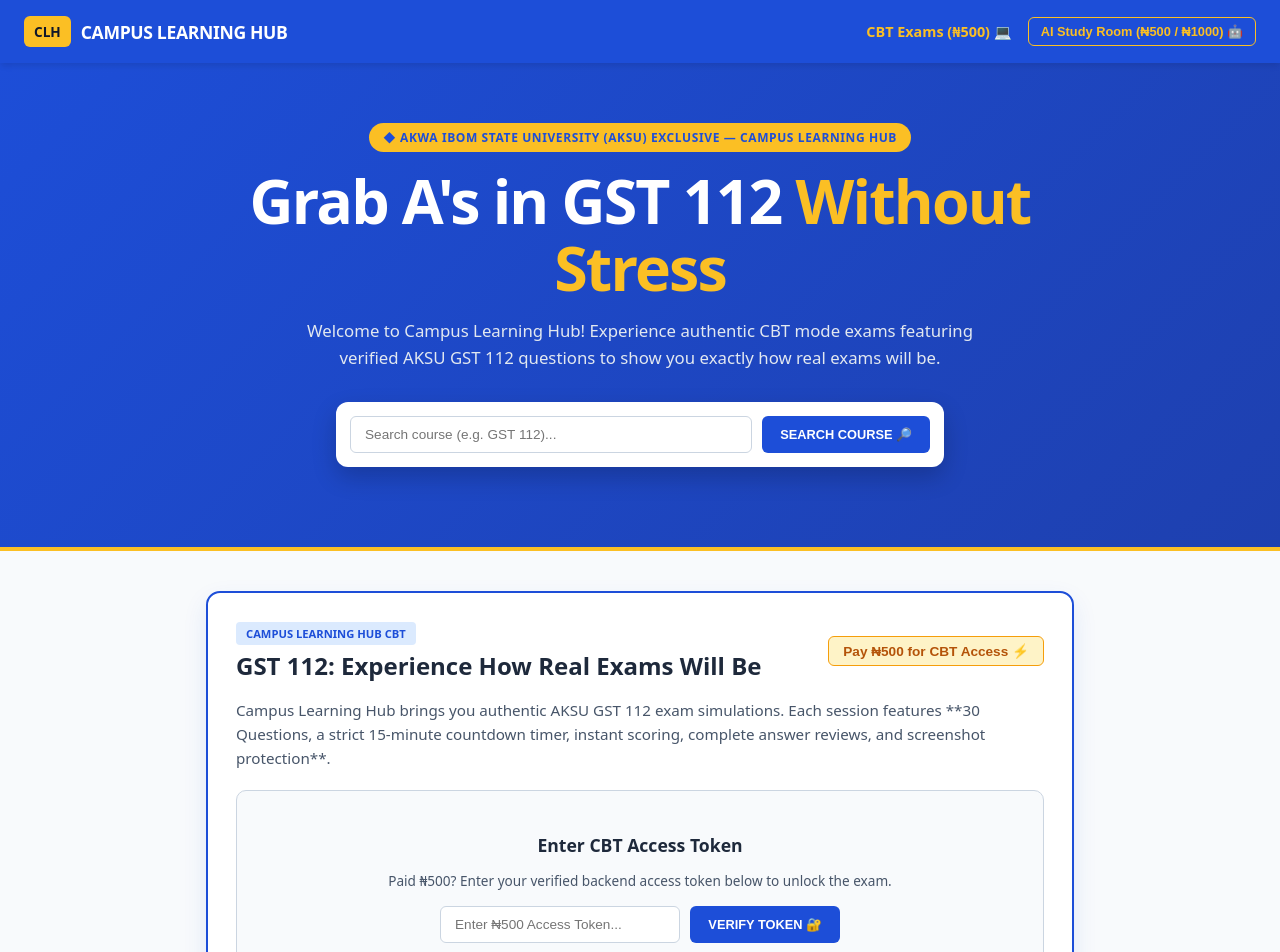
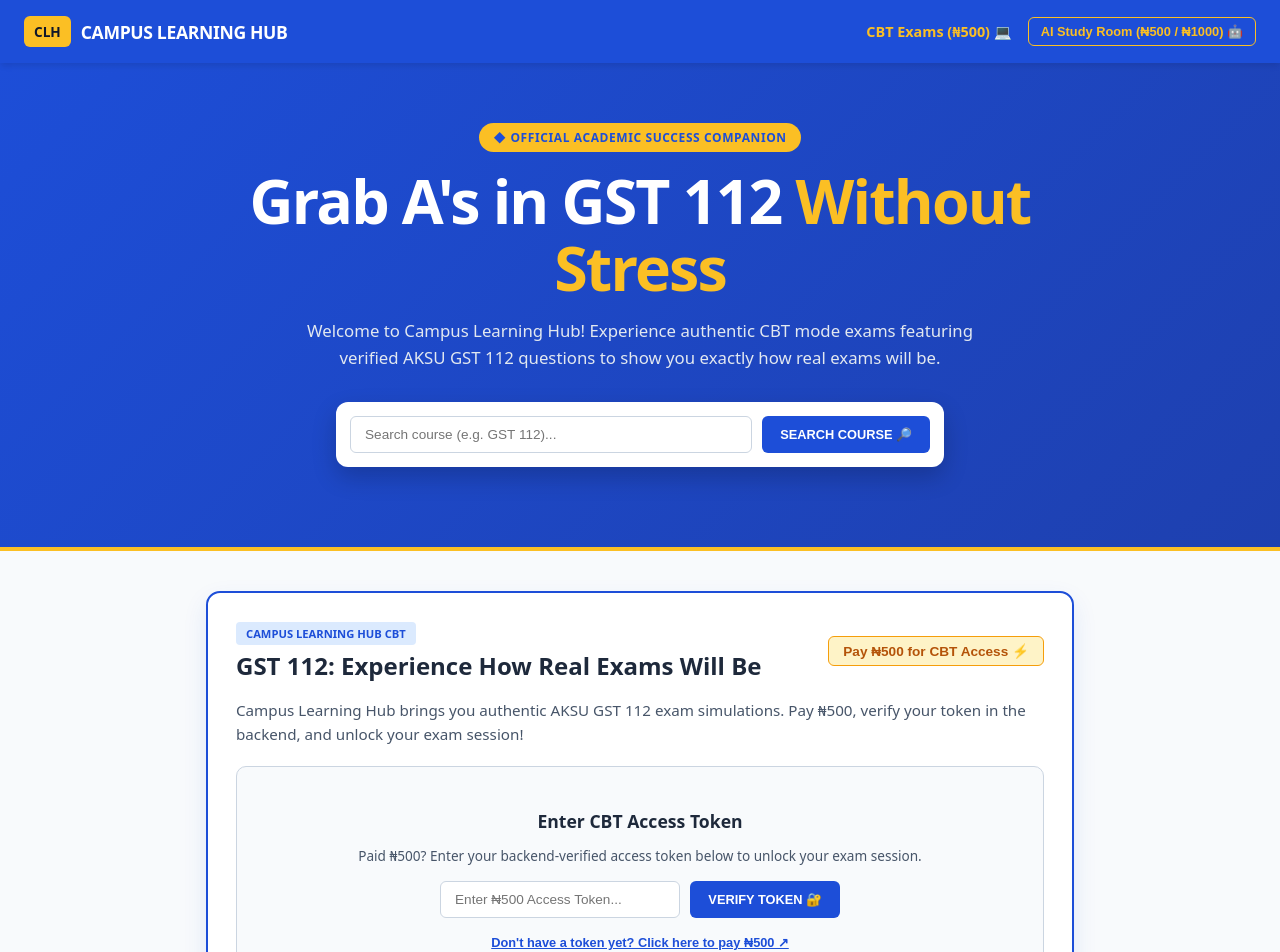
Before and after one commit to divinesaviour4-bit/LEARNING-MADE-EASY, a Next.js app: page / in a window 1280 px wide. Shown: the top 952 px of the page. Built offline with nearby package versions, Linux system fonts and the light colour scheme.

Commit message:
Hide screenshot restrictions from UI, lock CBT practice behind ₦500 backend access token verification, and keep 30 questions/15 min timer hidden until exam starts

```diff
--- a/app/page.tsx
+++ b/app/page.tsx
@@ -40,7 +40,7 @@
   const [globalQuery, setGlobalQuery] = useState("");
   const [globalSearchResult, setGlobalSearchResult] = useState<null | { found: boolean; courseName?: string; details?: string }>(null);
 
-  // Separate Modals for CBT (₦500 Access Token) vs AI Chat Room (₦500 / ₦1000)
+  // CBT Payment & Token States
   const [showCbtPayModal, setShowCbtPayModal] = useState(false);
   const [cbtFullName, setCbtFullName] = useState("");
   const [cbtEmail, setCbtEmail] = useState("");
@@ -48,11 +48,10 @@
   const [cbtTxnRef, setCbtTxnRef] = useState("");
   const [cbtPayLoading, setCbtPayLoading] = useState(false);
 
-  // Token Input State for CBT
   const [enteredToken, setEnteredToken] = useState("");
   const [isTokenVerified, setIsTokenVerified] = useState(false);
 
-  // OpenAI Chat Room Pricing Modal State
+  // AI Study Room Modal States
   const [showAiModal, setShowAiModal] = useState(false);
   const [aiFullName, setAiFullName] = useState("");
   const [aiEmail, setAiEmail] = useState("");
@@ -126,7 +125,6 @@
 
   const handleVerifyToken = (e: React.FormEvent) => {
     e.preventDefault();
-    // Demo token verification (e.g. valid token: AKSU-CBT-2026 or any 6+ chars code or admin bypass)
     if (enteredToken.trim().length >= 5) {
       setIsTokenVerified(true);
       alert("Token verified successfully! You can now start your CBT exam.");
@@ -211,7 +209,7 @@
       <div style={{ background: "linear-gradient(135deg, #1d4ed8 0%, #1e40af 100%)", color: "#ffffff", padding: "60px 20px", textAlign: "center", borderBottom: "4px solid #fbbf24" }}>
         <div style={{ maxWidth: "800px", margin: "0 auto" }}>
           <span style={{ background: "#fbbf24", color: "#1d4ed8", padding: "6px 14px", borderRadius: "20px", fontSize: "0.75rem", fontWeight: "900", letterSpacing: "0.05em", textTransform: "uppercase", display: "inline-block", marginBottom: "16px" }}>
-            ◆ Akwa Ibom State University (AKSU) Exclusive — Campus Learning Hub
+            ◆ Official Academic Success Companion
           </span>
           <h1 style={{ fontSize: "clamp(2.5rem, 5vw, 3.8rem)", fontWeight: "900", margin: "0 0 16px 0", letterSpacing: "-0.03em", lineHeight: "1.1" }}>
             Grab A's in GST 112 <span style={{ color: "#fbbf24" }}>Without Stress</span>
@@ -249,7 +247,7 @@
 
       <div style={{ maxWidth: "900px", margin: "0 auto", padding: "40px 16px", boxSizing: "border-box" }}>
 
-        {/* CBT MODE EXAMS SECTION (₦500 + Backend Token Verification) */}
+        {/* CBT MODE EXAMS SECTION */}
         <div id="cbt-section" style={{ marginBottom: "50px", background: "#ffffff", border: "2px solid #1d4ed8", borderRadius: "14px", padding: "28px", boxShadow: "0 10px 25px rgba(29, 78, 216, 0.1)" }}>
           <div style={{ display: "flex", justifyContent: "space-between", alignItems: "center", marginBottom: "16px", flexWrap: "wrap", gap: "10px" }}>
             <div>
@@ -262,13 +260,13 @@
           </div>
 
           <p style={{ color: "#475569", fontSize: "0.95rem", lineHeight: "1.6", marginBottom: "20px" }}>
-            Campus Learning Hub brings you authentic AKSU GST 112 exam simulations. Each session features **30 Questions, a strict 15-minute countdown timer, instant scoring, complete answer reviews, and screenshot protection**.
+            Campus Learning Hub brings you authentic AKSU GST 112 exam simulations. Pay ₦500, verify your token in the backend, and unlock your exam session!
           </p>
 
           {!isTokenVerified ? (
             <div style={{ background: "#f8fafc", border: "1px solid #cbd5e1", padding: "24px", borderRadius: "10px", textAlign: "center" }}>
               <h3 style={{ fontSize: "1.1rem", fontWeight: "900", color: "#1e293b", marginBottom: "8px" }}>Enter CBT Access Token</h3>
-              <p style={{ fontSize: "0.85rem", color: "#475569", marginBottom: "16px" }}>Paid ₦500? Enter your verified backend access token below to unlock the exam.</p>
+              <p style={{ fontSize: "0.85rem", color: "#475569", marginBottom: "16px" }}>Paid ₦500? Enter your backend-verified access token below to unlock your exam session.</p>
 
               <form onSubmit={handleVerifyToken} style={{ display: "flex", gap: "10px", maxWidth: "400px", margin: "0 auto 12px auto", flexWrap: "wrap" }}>
                 <input
@@ -290,13 +288,14 @@
             </div>
           ) : !examStarted ? (
             <div style={{ background: "#f8fafc", border: "1px solid #cbd5e1", padding: "24px", borderRadius: "10px", textAlign: "center" }}>
-              <p style={{ color: "#059669", fontWeight: "900", marginBottom: "16px" }}>✅ Token Verified Successfully! Ready to launch exam.</p>
+              <p style={{ color: "#059669", fontWeight: "900", marginBottom: "8px" }}>✅ Token Verified Successfully!</p>
+              <p style={{ color: "#475569", fontSize: "0.85rem", marginBottom: "16px" }}>Your session is ready: 30 Questions, 15 Minutes Timer, Instant Scoring & Review.</p>
               <button onClick={handleStartExam} style={{ background: "#1d4ed8", color: "#ffffff", border: "none", padding: "14px 32px", borderRadius: "8px", fontWeight: "900", fontSize: "0.95rem", cursor: "pointer", textTransform: "uppercase", boxShadow: "0 4px 12px rgba(29,78,216,0.3)" }}>
-                Start GST 112 CBT Practice (30 Questions, 15 Mins) 🚀
+                Start GST 112 CBT Exam Now 🚀
               </button>
             </div>
           ) : !examSubmitted ? (
-            /* ACTIVE EXAM INTERFACE (ANTI-SCREENSHOT & COLOR GRID) */
+            /* ACTIVE EXAM INTERFACE (NO MENTION OF SCREENSHOT RESTRICTION) */
             <div style={{ background: "#0f172a", color: "#ffffff", padding: "24px", borderRadius: "10px", border: "1px solid #334155" }}>
               <div style={{ display: "flex", justifyContent: "space-between", alignItems: "center", marginBottom: "20px", borderBottom: "1px solid #334155", paddingBottom: "12px" }}>
                 <span style={{ fontWeight: "900", color: "#fbbf24" }}>GST 112 (AKSU) — CBT Mode Exam Simulation (30 Qs)</span>
```
